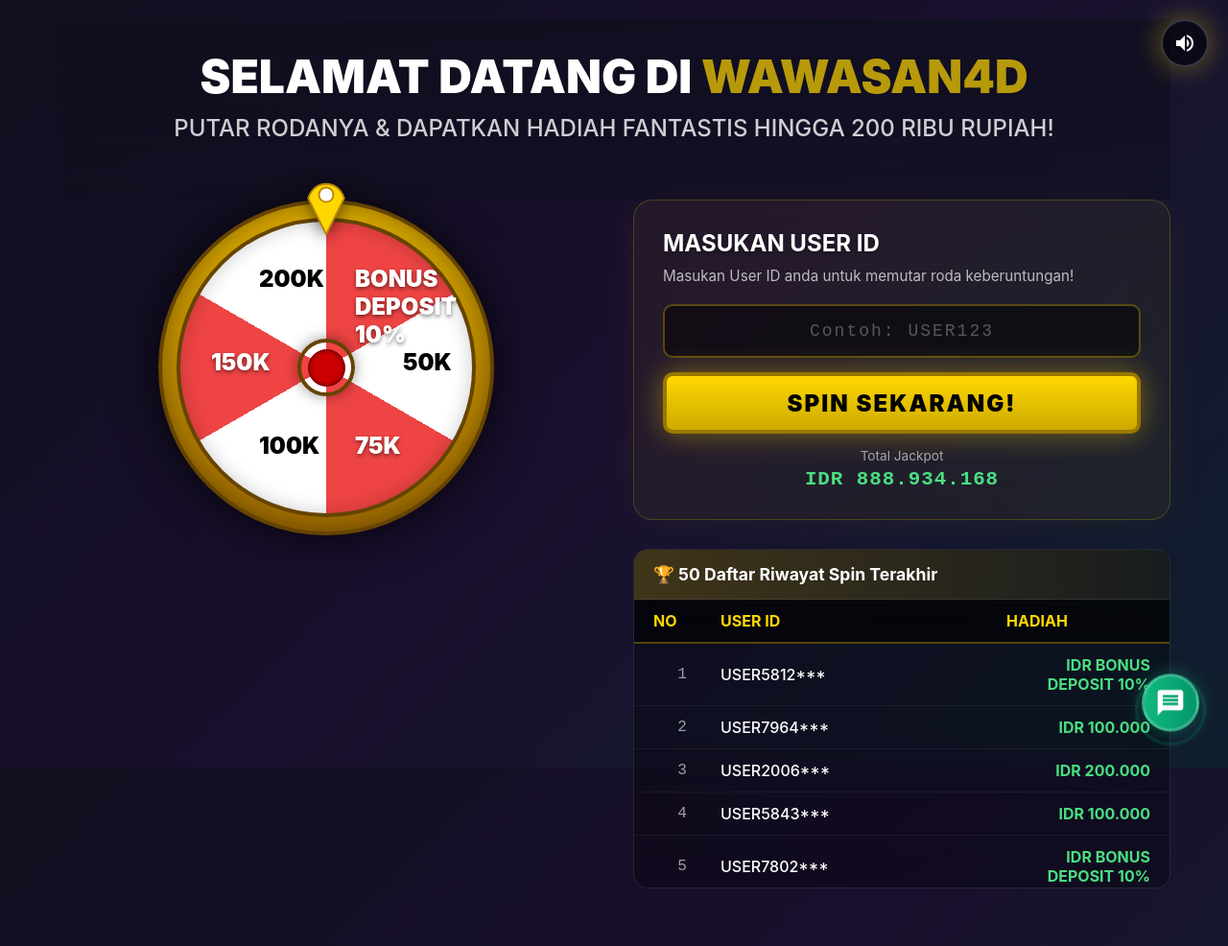
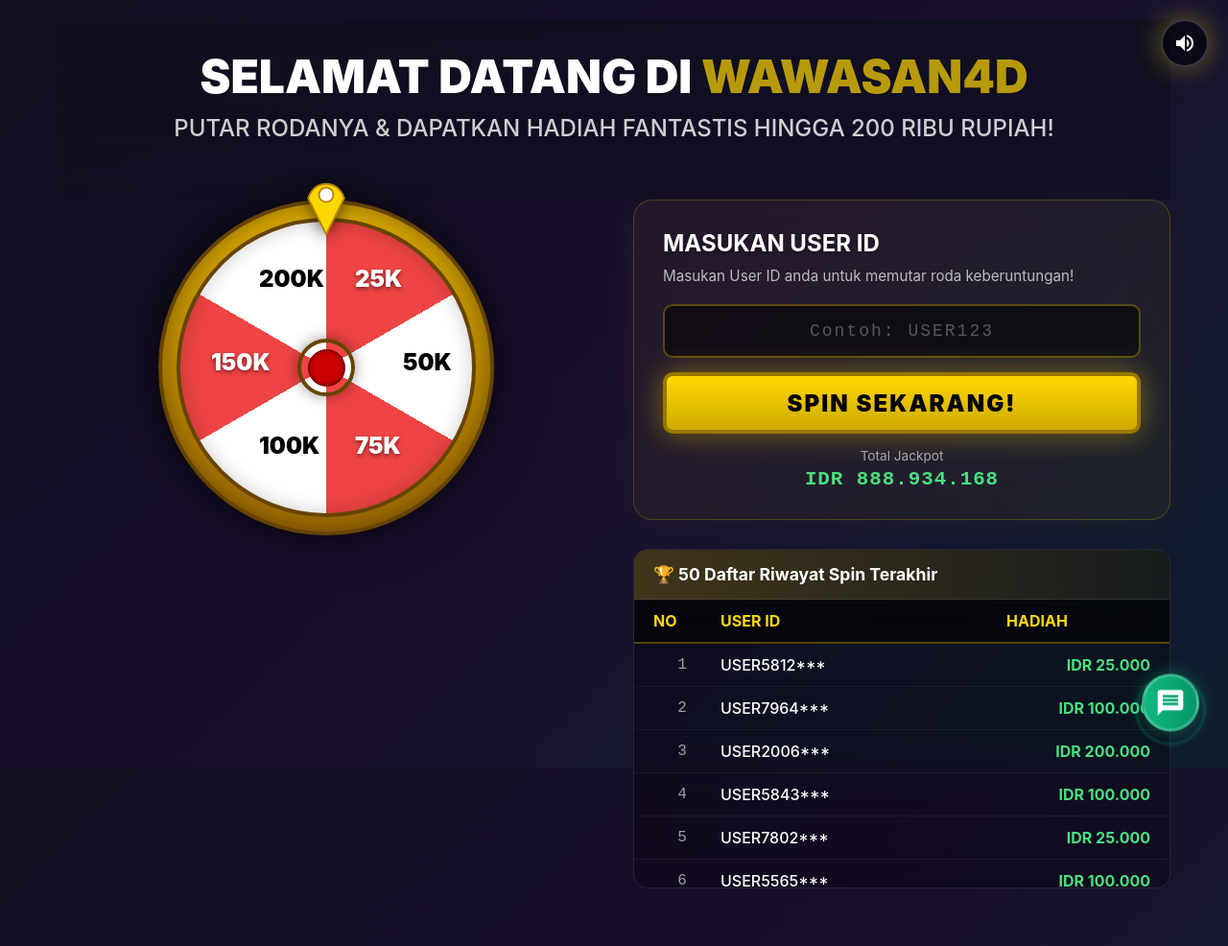
Before and after one commit to loklokgoreng112/WAWASAN4D, a plain HTML site: page index.html in a window 1280 px wide. Shown: the whole page at 96% size. Drawn offline with nearby package versions, Linux system fonts and the light colour scheme.

Commit message:
Update index.html

```diff
--- a/index.html
+++ b/index.html
@@ -713,8 +713,8 @@
 
     <script src="https://cdn.jsdelivr.net/npm/canvas-confetti@1.9.0/dist/confetti.browser.min.js"></script>
     <script>
-        const PRIZES = ["BONUS DEPOSIT 10%", "50K", "75K", "100K", "150K", "200K"];
-        const PRIZE_AMOUNTS = ["BONUS DEPOSIT 10%", "50.000", "75.000", "100.000", "150.000", "200.000"];
+        const PRIZES = ["25K", "50K", "75K", "100K", "150K", "200K"];
+        const PRIZE_AMOUNTS = ["25.000", "50.000", "75.000", "100.000", "150.000", "200.000"];
 
         let hasSpun = localStorage.getItem("hasSpun") === "true";
         let isSpin = false;
```
